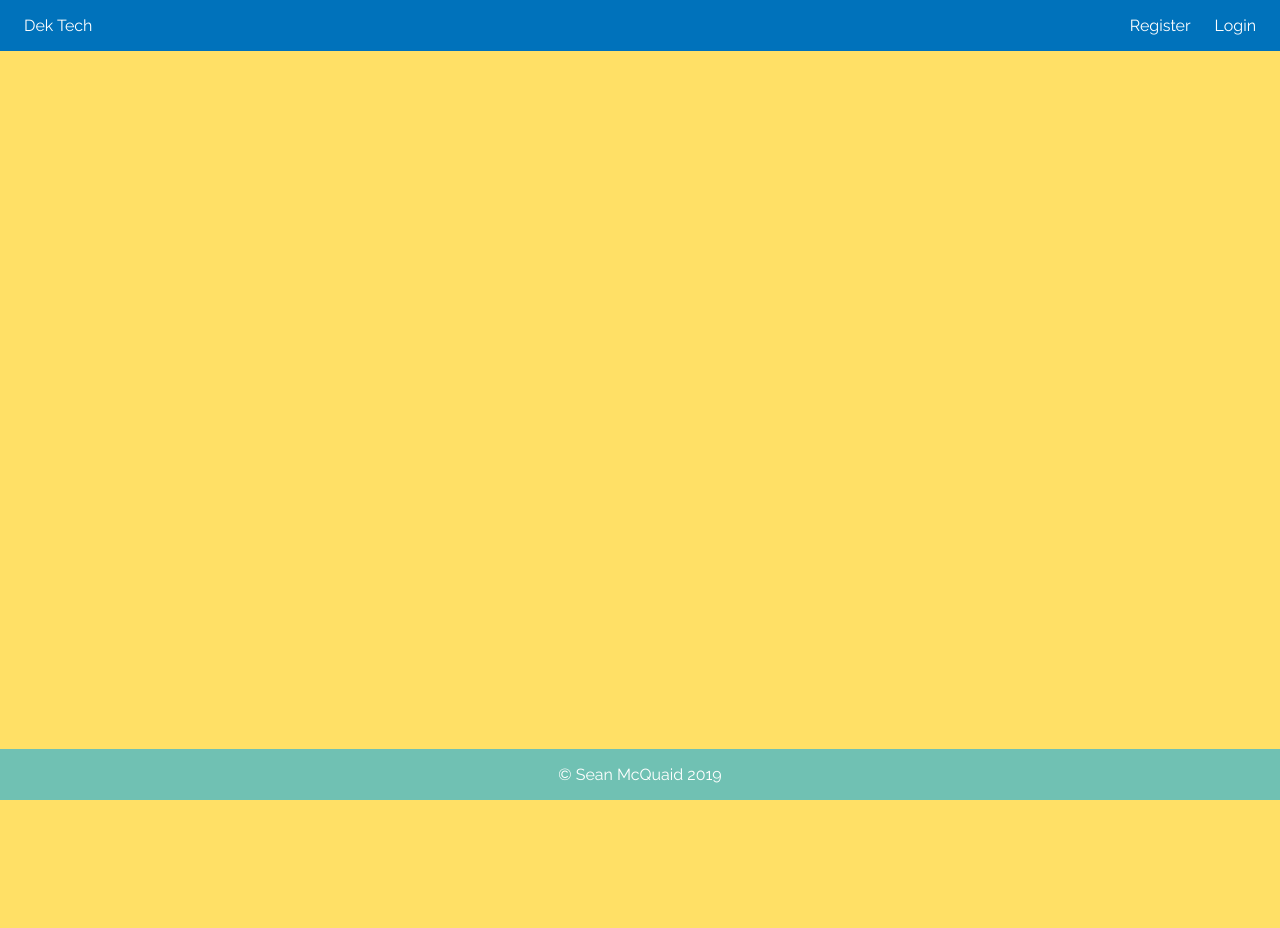
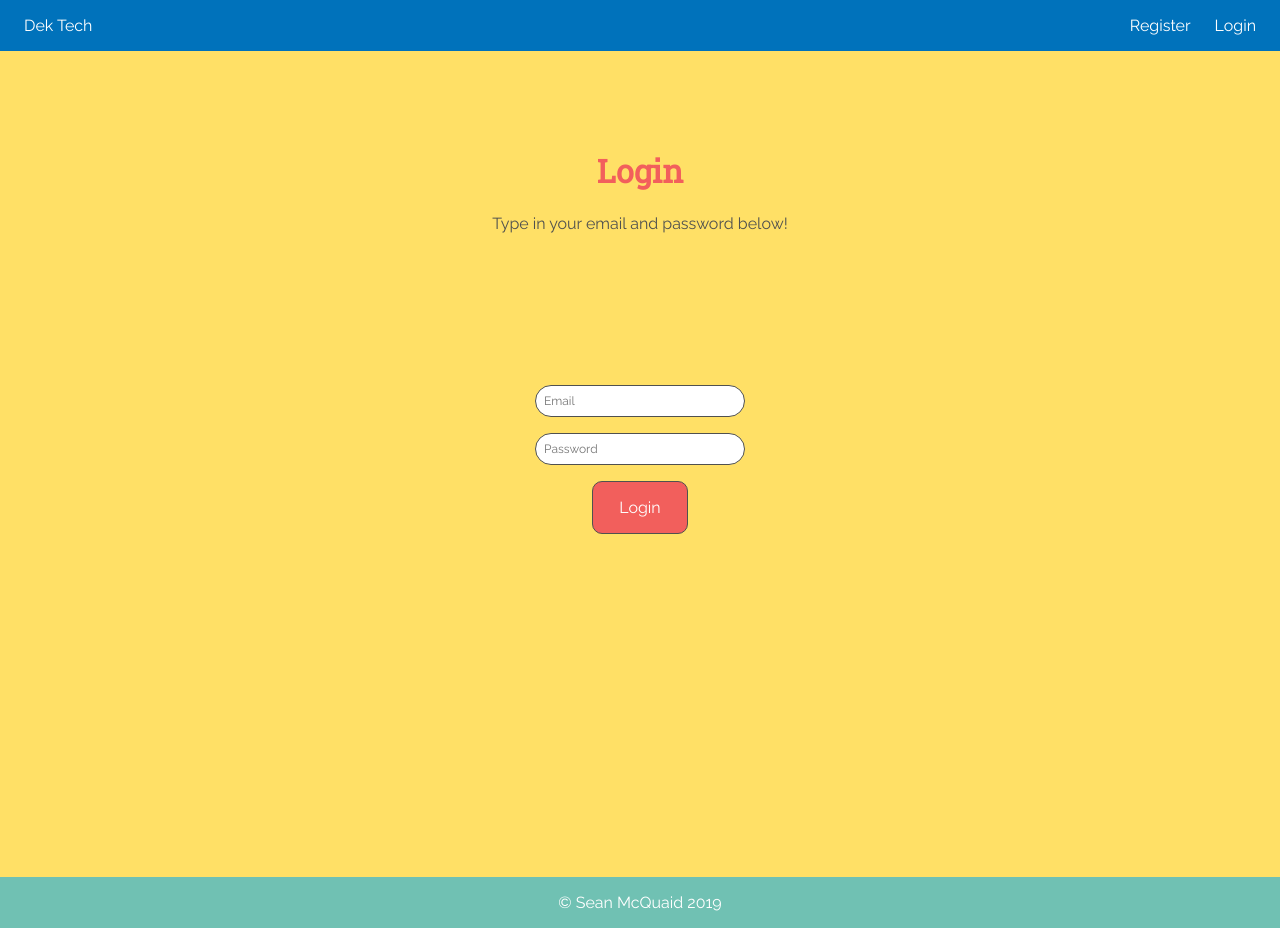
Before and after one commit to seanmcquaid/DekTech, a React (Create React App) app in the folder front-end/: page /login in a window 1280 px wide. Before the commit the page ends 800 px from the top, so only its background shows below. Built offline with nearby package versions, Linux system fonts and the light colour scheme.

Commit message:
finished front end looks for login page

```diff
--- a/front-end/src/containers/Navbar/Navbar.js
+++ b/front-end/src/containers/Navbar/Navbar.js
@@ -13,7 +13,7 @@ class Navbar extends Component {
                 </div>
                 <div className={styles.rightNav}>
                     <div className={styles.rightNavLinks}><Link to="/register"className={styles.rightNavLink}>Register</Link></div>
-                    <div className={styles.rightNavLinks}>Login</div>
+                    <div className={styles.rightNavLinks}><Link to="/login"className={styles.rightNavLink}>Login</Link></div>
                 </div>
             </div>
         )
--- a/front-end/src/containers/Protected/Protected.js
+++ b/front-end/src/containers/Protected/Protected.js
@@ -4,6 +4,7 @@ import {connect} from "react-redux";
 import Aux from "../../hoc/Aux/Aux";
 import Splash from "../../components/Splash/Splash";
 import Register from "../Users/Register/Register";
+import Login from "../Users/Login/Login";
 
 class Protected extends Component {
 
@@ -14,6 +15,7 @@ class Protected extends Component {
             <Aux>
                 <Route exact path="/" component={Splash}/>
                 <Route exact path="/register" component={Register}/>
+                <Route exact path="/login" component={Login}/>
             </Aux>
         )
     }
--- a/front-end/src/containers/Users/Login/Login.js
+++ b/front-end/src/containers/Users/Login/Login.js
@@ -5,7 +5,7 @@ class Login extends Component {
     constructor(){
         super()
         this.state = {
-            errorMessage : "",
+            message : "",
             email : "",
             password: ""
         }
@@ -18,13 +18,13 @@ class Login extends Component {
     emailChangeHandler = (event) => {
         this.setState({
             email : event.target.value
-        })
+        });
     }
 
     passwordChangeHandler = (event) => {
         this.setState({
             password : event.target.value
-        })
+        });
     }
 
     handleLogin = (event) => {
@@ -35,16 +35,17 @@ class Login extends Component {
 
     render(){
         return(
-            <div className="LoginContainer">
-                <div className="LoginHeader">
-                    <h1>Login</h1>
-                    <p>Please enter your email and password below!</p>
+            <div className={styles.loginContainer}>
+                <div className={styles.loginHeaderContainer}>
+                    <h1 className={styles.loginHeader}>Login</h1>
+                    <p className={styles.loginHeaderSubtext}>Type in your email and password below!</p>
                 </div>
-                <div className="LoginForm">
-                    <form>
-                        <input/>
-                        <input/>
-                        <button>Login</button>
+                <div className={styles.displayMessage}>{this.state.message}</div>
+                <div className={styles.loginFormContainer}>
+                    <form className={styles.loginForm} onSubmit={this.handleLogin}>
+                        <input className={styles.userInput} value={this.state.email} onChange={this.emailChangeHandler} type="email" placeholder="Email"/>
+                        <input className={styles.userInput} value={this.state.password} onChange={this.passwordChangeHandler} type="password" placeholder="Password"/>
+                        <button className={styles.loginButton} type="submit">Login</button>
                     </form>
                 </div>
             </div>
--- a/front-end/src/containers/Users/Login/Login.module.css
+++ b/front-end/src/containers/Users/Login/Login.module.css
@@ -0,0 +1,71 @@
+.loginContainer {
+    text-align: center;
+    display: flex;
+    flex-direction: column;
+    justify-content: center;
+    align-content: center;
+    align-items: center;
+    margin-top: 8rem;
+}
+
+.loginHeaderContainer{
+    width: 80%;
+    max-width: 40rem;
+}
+
+.loginHeader{
+    color:  #F25F5C;
+    font-family: 'Roboto Slab', serif;
+    font-size: 2rem;
+}
+
+.loginHeaderSubtext{
+    font-size: 1rem;
+}
+
+.displayMessage{
+    color: #0072BB;
+    margin: 2rem;
+    width: 100%;
+    max-width: 40rem;
+}
+
+.loginFormContainer{
+    margin-top: 4rem;
+    width: 100%;
+    max-width: 40rem;
+}
+
+.loginForm{
+    display: flex;
+    flex-direction: column;
+    justify-content: center;
+    align-content: center;
+    align-items: center;
+}
+
+.userInput{
+    margin: 0.5rem;
+    font-size: 0.75rem;
+    width: 100%;
+    max-width: 12rem;
+    padding: 0.5rem;
+    border-radius: 16px;
+    font-family: 'Raleway', sans-serif;
+    border: 1px solid #50514F;
+    outline: none;
+}
+
+.loginButton{
+    margin: 0.5rem;
+    font-family: 'Raleway', sans-serif;
+    font-size: 1rem;
+    border-radius: 10px;
+    padding: 1rem;
+    width: 100%;
+    max-width: 6rem;
+    text-align: center;
+    border: 1px solid #50514F;
+    background-color:  #F25F5C;
+    color: white;
+}
```
